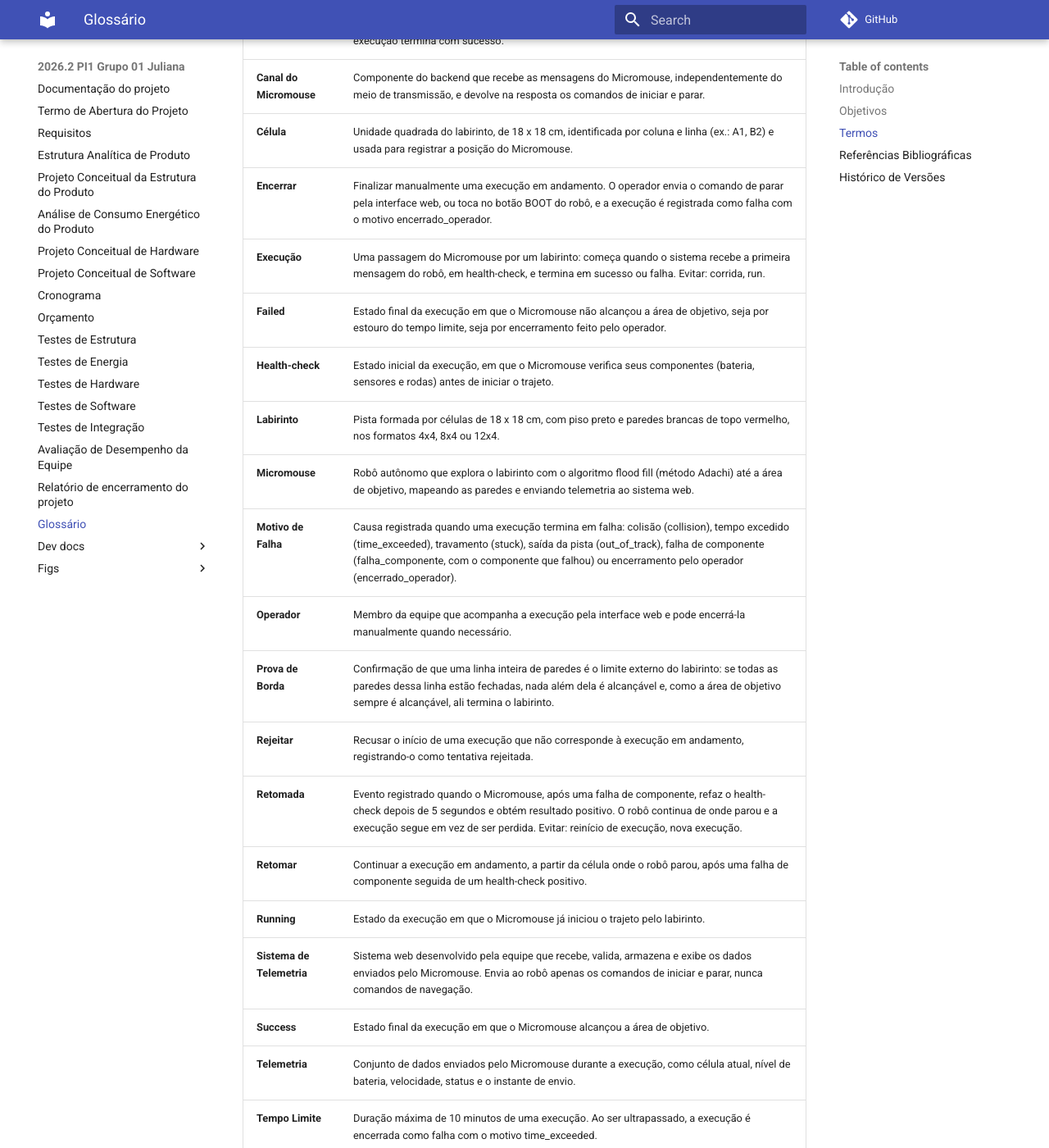
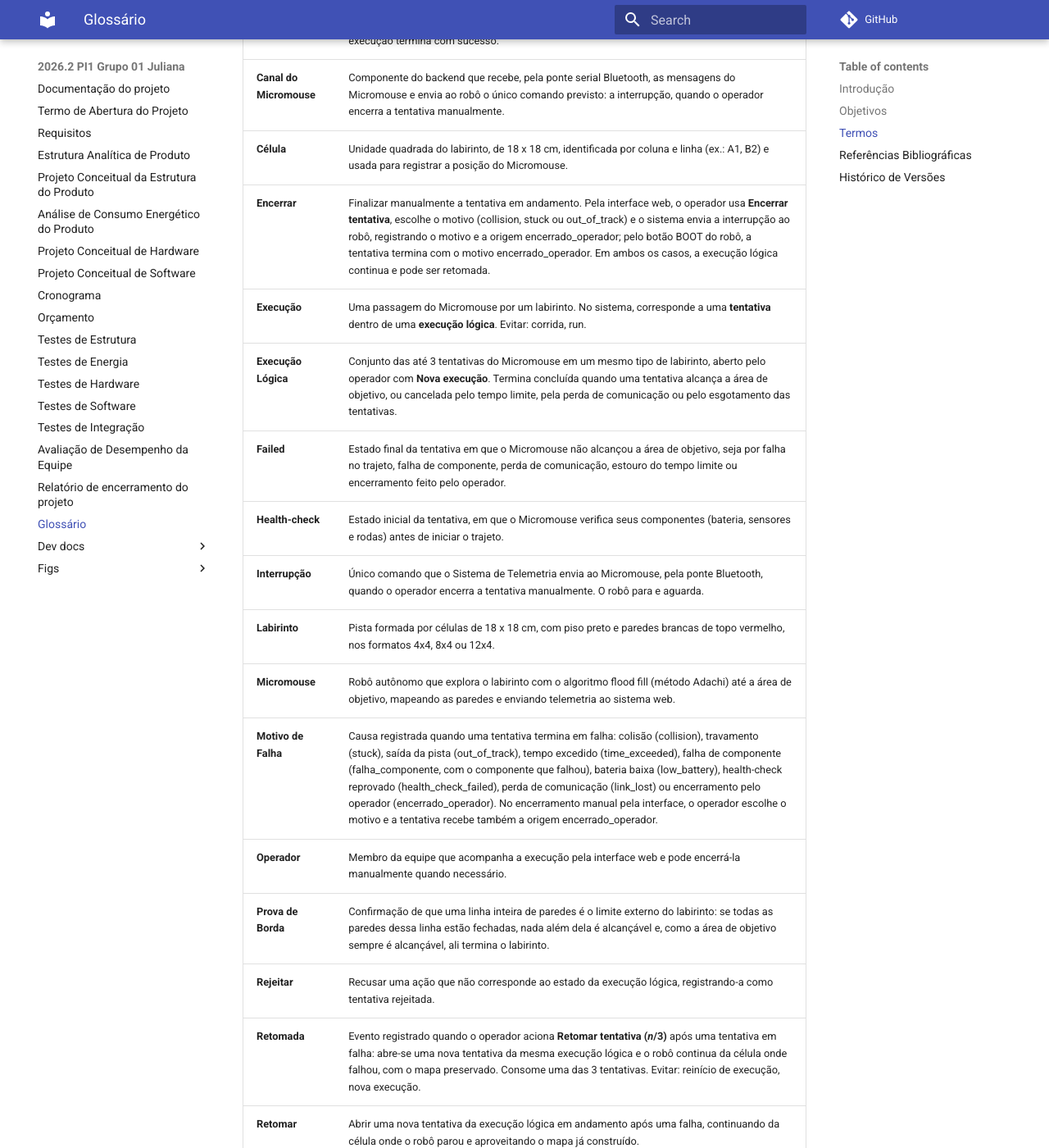
Before and after one commit to fcte-pi1/2026_2_PI1_Grupo01_Juliana, an MkDocs documentation site: the page built from docs/Glossário.md, in a window 1280 px wide and 1400 px high, scrolled down 950 px. Shown: the whole window at 82% size. Built offline with MkDocs 1.6.1 and Material for MkDocs 9.7.7, drawn with Linux system fonts in a browser that asks for light colours; comment, search, counter and statistics services are not loaded; some of the changed text lies outside the part shown.

Commit message:
docs: alinhar o glossário à execução lógica com três tentativas

```diff
--- a/docs/Glossário.md
+++ b/docs/Glossário.md
@@ -19,26 +19,29 @@ Além disso, o glossário busca:
 | Termo | Definição |
 | :--- | :--- |
 | **Área de Objetivo** | Célula de chegada do labirinto, sempre no canto diametralmente oposto ao de partida. Como o tamanho do labirinto não é conhecido de antemão, sua posição depende do tipo de labirinto descoberto durante a execução. Quando o Micromouse a alcança e confirma a borda, a execução termina com sucesso. |
-| **Canal do Micromouse** | Componente do backend que recebe as mensagens do Micromouse, independentemente do meio de transmissão, e devolve na resposta os comandos de iniciar e parar. |
+| **Canal do Micromouse** | Componente do backend que recebe, pela ponte serial Bluetooth, as mensagens do Micromouse e envia ao robô o único comando previsto: a interrupção, quando o operador encerra a tentativa manualmente. |
 | **Célula** | Unidade quadrada do labirinto, de 18 x 18 cm, identificada por coluna e linha (ex.: A1, B2) e usada para registrar a posição do Micromouse. |
-| **Encerrar** | Finalizar manualmente uma execução em andamento. O operador envia o comando de parar pela interface web, ou toca no botão BOOT do robô, e a execução é registrada como falha com o motivo encerrado_operador. |
-| **Execução** | Uma passagem do Micromouse por um labirinto: começa quando o sistema recebe a primeira mensagem do robô, em health-check, e termina em sucesso ou falha. Evitar: corrida, run. |
-| **Failed** | Estado final da execução em que o Micromouse não alcançou a área de objetivo, seja por estouro do tempo limite, seja por encerramento feito pelo operador. |
-| **Health-check** | Estado inicial da execução, em que o Micromouse verifica seus componentes (bateria, sensores e rodas) antes de iniciar o trajeto. |
+| **Encerrar** | Finalizar manualmente a tentativa em andamento. Pela interface web, o operador usa **Encerrar tentativa**, escolhe o motivo (collision, stuck ou out_of_track) e o sistema envia a interrupção ao robô, registrando o motivo e a origem encerrado_operador; pelo botão BOOT do robô, a tentativa termina com o motivo encerrado_operador. Em ambos os casos, a execução lógica continua e pode ser retomada. |
+| **Execução** | Uma passagem do Micromouse por um labirinto. No sistema, corresponde a uma **tentativa** dentro de uma **execução lógica**. Evitar: corrida, run. |
+| **Execução Lógica** | Conjunto das até 3 tentativas do Micromouse em um mesmo tipo de labirinto, aberto pelo operador com **Nova execução**. Termina concluída quando uma tentativa alcança a área de objetivo, ou cancelada pelo tempo limite, pela perda de comunicação ou pelo esgotamento das tentativas. |
+| **Failed** | Estado final da tentativa em que o Micromouse não alcançou a área de objetivo, seja por falha no trajeto, falha de componente, perda de comunicação, estouro do tempo limite ou encerramento feito pelo operador. |
+| **Health-check** | Estado inicial da tentativa, em que o Micromouse verifica seus componentes (bateria, sensores e rodas) antes de iniciar o trajeto. |
+| **Interrupção** | Único comando que o Sistema de Telemetria envia ao Micromouse, pela ponte Bluetooth, quando o operador encerra a tentativa manualmente. O robô para e aguarda. |
 | **Labirinto** | Pista formada por células de 18 x 18 cm, com piso preto e paredes brancas de topo vermelho, nos formatos 4x4, 8x4 ou 12x4. |
 | **Micromouse** | Robô autônomo que explora o labirinto com o algoritmo flood fill (método Adachi) até a área de objetivo, mapeando as paredes e enviando telemetria ao sistema web. |
-| **Motivo de Falha** | Causa registrada quando uma execução termina em falha: colisão (collision), tempo excedido (time_exceeded), travamento (stuck), saída da pista (out_of_track), falha de componente (falha_componente, com o componente que falhou) ou encerramento pelo operador (encerrado_operador). |
+| **Motivo de Falha** | Causa registrada quando uma tentativa termina em falha: colisão (collision), travamento (stuck), saída da pista (out_of_track), tempo excedido (time_exceeded), falha de componente (falha_componente, com o componente que falhou), bateria baixa (low_battery), health-check reprovado (health_check_failed), perda de comunicação (link_lost) ou encerramento pelo operador (encerrado_operador). No encerramento manual pela interface, o operador escolhe o motivo e a tentativa recebe também a origem encerrado_operador. |
 | **Operador** | Membro da equipe que acompanha a execução pela interface web e pode encerrá-la manualmente quando necessário. |
 | **Prova de Borda** | Confirmação de que uma linha inteira de paredes é o limite externo do labirinto: se todas as paredes dessa linha estão fechadas, nada além dela é alcançável e, como a área de objetivo sempre é alcançável, ali termina o labirinto. |
-| **Rejeitar** | Recusar o início de uma execução que não corresponde à execução em andamento, registrando-o como tentativa rejeitada. |
-| **Retomada** | Evento registrado quando o Micromouse, após uma falha de componente, refaz o health-check depois de 5 segundos e obtém resultado positivo. O robô continua de onde parou e a execução segue em vez de ser perdida. Evitar: reinício de execução, nova execução. |
-| **Retomar** | Continuar a execução em andamento, a partir da célula onde o robô parou, após uma falha de componente seguida de um health-check positivo. |
-| **Running** | Estado da execução em que o Micromouse já iniciou o trajeto pelo labirinto. |
-| **Sistema de Telemetria** | Sistema web desenvolvido pela equipe que recebe, valida, armazena e exibe os dados enviados pelo Micromouse. Envia ao robô apenas os comandos de iniciar e parar, nunca comandos de navegação. |
-| **Success** | Estado final da execução em que o Micromouse alcançou a área de objetivo. |
+| **Rejeitar** | Recusar uma ação que não corresponde ao estado da execução lógica, registrando-a como tentativa rejeitada. |
+| **Retomada** | Evento registrado quando o operador aciona **Retomar tentativa (*n*/3)** após uma tentativa em falha: abre-se uma nova tentativa da mesma execução lógica e o robô continua da célula onde falhou, com o mapa preservado. Consome uma das 3 tentativas. Evitar: reinício de execução, nova execução. |
+| **Retomar** | Abrir uma nova tentativa da execução lógica em andamento após uma falha, continuando da célula onde o robô parou e aproveitando o mapa já construído. |
+| **Running** | Estado da tentativa em que o Micromouse já iniciou o trajeto pelo labirinto. |
+| **Sistema de Telemetria** | Sistema web desenvolvido pela equipe que recebe, valida, armazena e exibe os dados enviados pelo Micromouse. Envia ao robô apenas o comando de interrupção no encerramento manual, nunca comandos de navegação. |
+| **Success** | Estado final da tentativa em que o Micromouse alcançou a área de objetivo. |
 | **Telemetria** | Conjunto de dados enviados pelo Micromouse durante a execução, como célula atual, nível de bateria, velocidade, status e o instante de envio. |
-| **Tempo Limite** | Duração máxima de 10 minutos de uma execução. Ao ser ultrapassado, a execução é encerrada como falha com o motivo time_exceeded. |
-| **Tentativa Rejeitada** | Início de execução recusado pelo sistema por não corresponder à execução em andamento (por exemplo, uma retomada sem execução em andamento, ou uma nova execução enquanto outra ainda está em andamento). Não é uma execução e não entra no histórico. Evitar: execução recusada, execução rejeitada. |
+| **Tempo Limite** | Duração máxima de 10 minutos no total para cada tipo de labirinto, contada desde **Nova execução** e somando as até 3 tentativas da execução lógica e os intervalos entre elas. Ao ser ultrapassado, a tentativa aberta falha com o motivo time_exceeded e a execução lógica é cancelada. |
+| **Tentativa** | Cada passagem do Micromouse dentro de uma execução lógica, numerada de 1 a 3. Começa no health-check e termina em success ou failed. Evitar: corrida, run. |
+| **Tentativa Rejeitada** | Ação recusada pelo sistema por não corresponder ao estado da execução lógica (por exemplo, uma retomada sem tentativa em falha, uma quarta tentativa ou uma nova execução enquanto outra ainda está em andamento). Não é uma tentativa e não entra no histórico. Evitar: execução recusada, execução rejeitada. |
 | **Tipo de Labirinto** | Formato do labirinto (4x4, 8x4 ou 12x4). O Micromouse o descobre durante a execução pela extensão das células visitadas e o envia como "indeterminado" até lá. |
 | **Trajeto** | Sequência cronológica de células visitadas pelo Micromouse em uma execução, que permite reconstruir o percurso completo. |
 
@@ -58,3 +61,4 @@ Além disso, o glossário busca:
 | :----: | :--: | --------- | ----------- | ------ | :---: |
 | 1.0 | 23/09/2026 | Criação do glossário | [Wanjo Christopher Paraizo Escobar](https://github.com/wChrstphr) | - | - |
 | 1.1 | 25/09/2026 | Atualização com a descoberta do labirinto em execução, a retomada, os comandos de iniciar e parar e o flood fill | [Wanjo Christopher Paraizo Escobar](https://github.com/wChrstphr) | - | - |
+| 1.2 | 27/09/2026 | Alinhamento ao modelo de execução lógica com até 3 tentativas: inclusão de Execução Lógica, Tentativa e Interrupção; revisão de Canal do Micromouse, Encerrar, Execução, Failed, Motivo de Falha, Rejeitar, Retomada, Retomar, Sistema de Telemetria, Tempo Limite e Tentativa Rejeitada; estados passam a se referir à tentativa | [Wanjo Christopher Paraizo Escobar](https://github.com/wChrstphr) | - | - |
```
